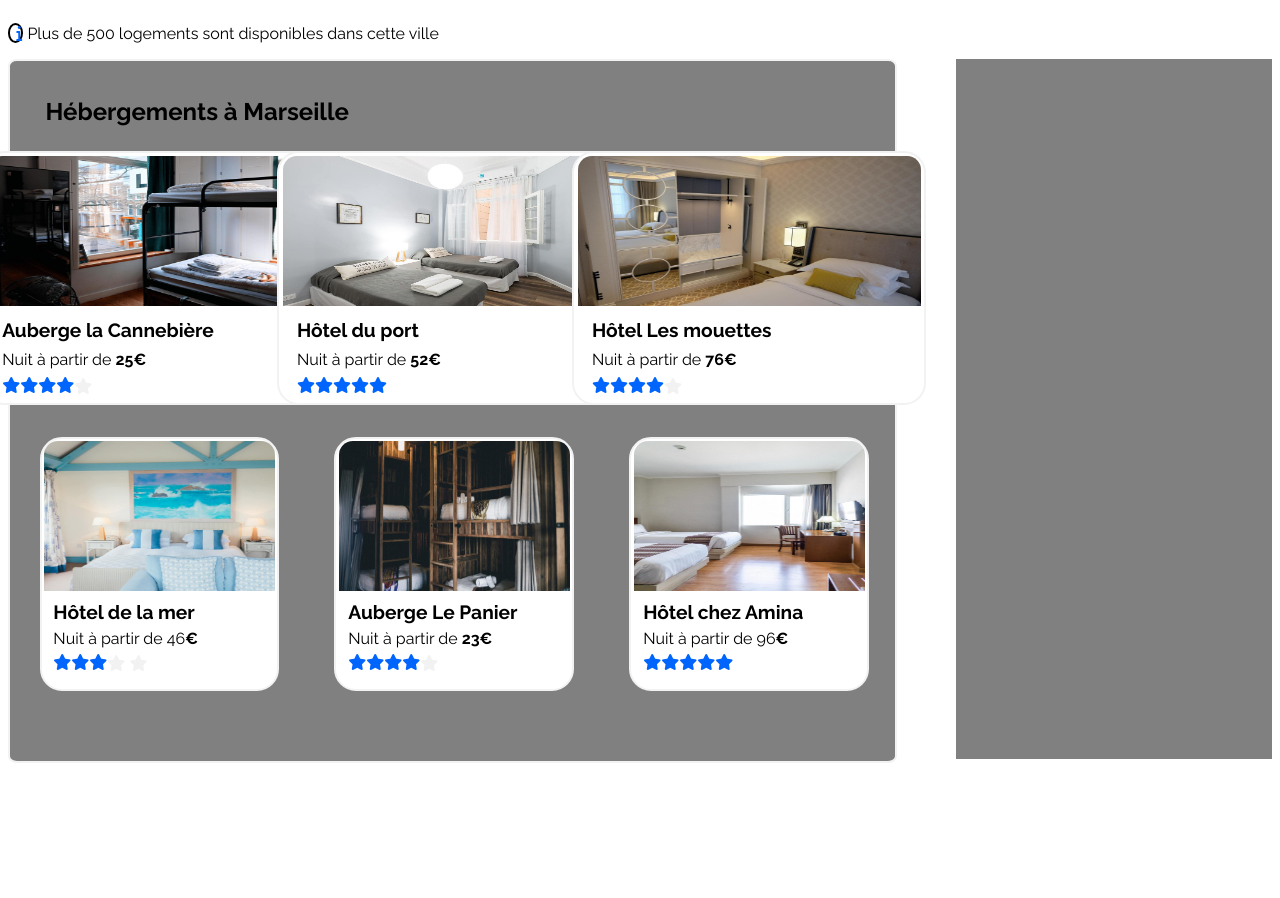
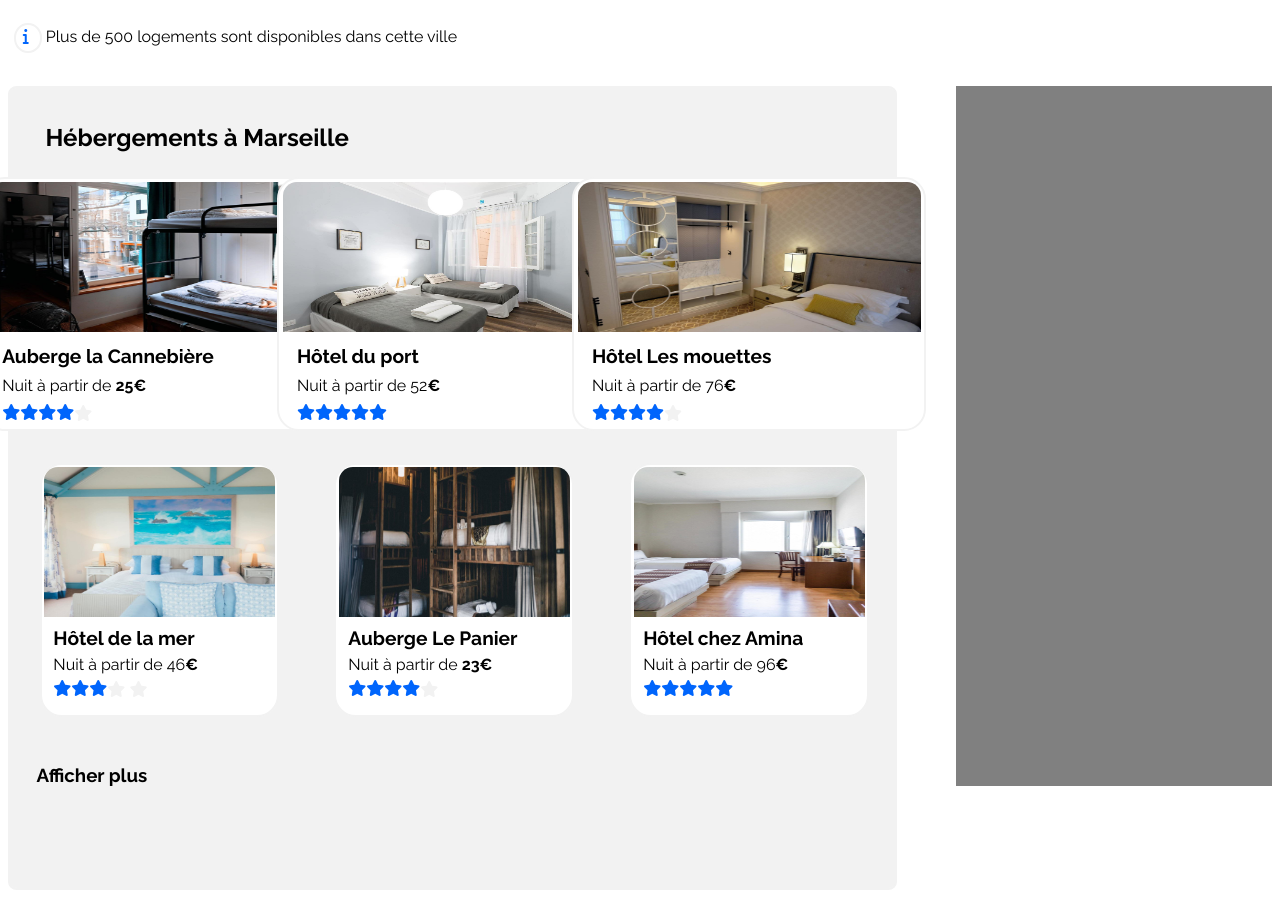
Before and after one commit to GeorgesH0/P2_GeorgesHugo_code, a plain HTML site: page index.html in a window 1280 px wide. Shown: the part 280-1178 px from the top of the page. Before the commit the page ends 1051 px from the top, so only its background shows below. Drawn offline with Linux system fonts and the light colour scheme.

Commit message:
probléme du cercle autour de l'icone info

```diff
--- a/css/index.css
+++ b/css/index.css
@@ -147,13 +147,21 @@ ul i{
     padding-right: 2%;
     padding-left: 2%;
 }
+#info{
+    margin-bottom: 2%;
+}
+#info p{
+    height: 37px;
+}
 #info i{
     color: #0065FC;
-    border:2px black solid;
+    border:2px #F2F2F2 solid;
     border-radius: 50%;
-    width: 5px;
-    height: 100%;
+    width: 17px;
+    height: 61%;
     padding-left: 0.5%;
+    margin-left: 0.5%;
+    padding-top: 0.2%;
 }
 #main{
     display: flex;
@@ -175,10 +183,10 @@ ul i{
 }
 .premiere_section section{
     width: 100%;
-    height: 700px;
+    height: 800px;
     border: 2px #F2F2F2 solid;
     border-radius: 1%;
-    background-color: grey;
+    background-color: #F2F2F2;
 }
 .premiere_section figure{
     width: 130%;
@@ -325,6 +333,11 @@ ul i{
     padding-left: 5%;
     padding-top: 2.5%;
 }
+.premiere_section h3{
+    margin: auto;
+    padding-left: 3%;
+    padding-top: 3.5%;
+}
 .deuxieme_section{
     width: 25%;
     height: 700px;
--- a/index.html
+++ b/index.html
@@ -52,8 +52,8 @@
                    </div>
                    <div id="info">
                        <p>
-                        <i class="fas fa-info"></i>
-                        Plus de 500 logements sont disponibles dans cette ville
+                            <i class="fas fa-info"></i>
+                            Plus de 500 logements sont disponibles dans cette ville
                        </p>
                    </div>
                </header>
@@ -85,7 +85,7 @@
                                             <a href="#">
                                             <img src="assets/images/hebergements/3_medium/fred-kleber-gTbaxaVLvsg-unsplash.jpg" alt="image d'une chambre" />
                                             <h2>Hôtel du port</h2>
-                                            <figcaption>Nuit à partir de <strong>52€</strong></figcaption>
+                                            <figcaption>Nuit à partir de 52<strong>€</strong></figcaption>
                                             </a>
                                             <div class="etoile_1">
                                                 <i class="fas fa-star"></i>
@@ -101,7 +101,7 @@
                                             <a href="#">
                                             <img src="assets/images/hebergements/3_medium/reisetopia-B8WIgxA_PFU-unsplash.jpg" alt="image d'une chambre" />
                                             <h2>Hôtel Les mouettes</h2>
-                                            <figcaption>Nuit à partir de <strong>76€</strong></figcaption>
+                                            <figcaption>Nuit à partir de 76<strong>€</strong></figcaption>
                                             </a>
                                             <div class="etoile_1">
                                                 <i class="fas fa-star"></i>
@@ -169,6 +169,7 @@
                                         </figure>
                                     </div>
                                 </div>
+                                <h3><a href="#">Afficher plus</a></h3>
                         </section>
                     </div>
                     <div class="deuxieme_section">
```
